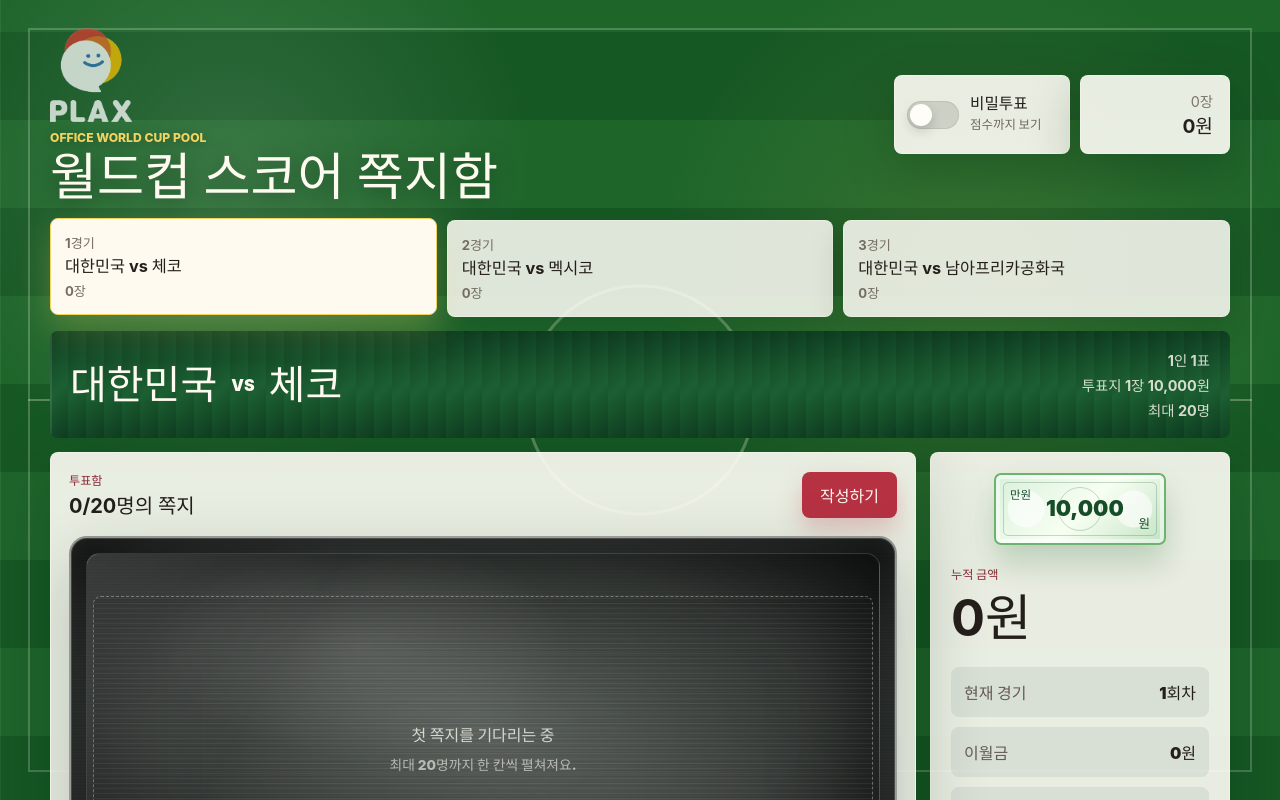
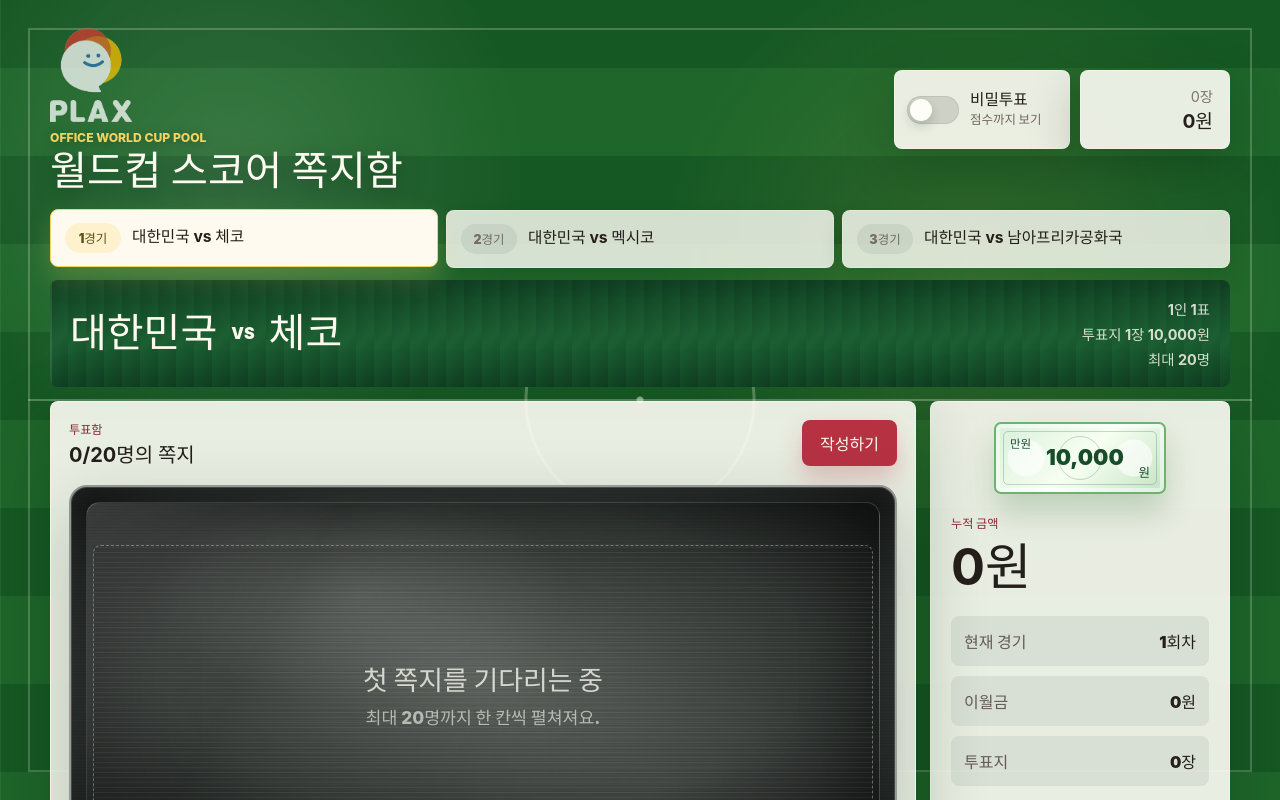
Before and after one commit to hyyyein/ipad-worldcup-toto, a React (Vite) app: page / in a window 1280 px wide. Shown: the top 800 px of the page. Built offline with nearby package versions, Linux system fonts and the light colour scheme.

Commit message:
Tighten header and match schedule layout

```diff
--- a/src/App.tsx
+++ b/src/App.tsx
@@ -431,9 +431,7 @@ function App() {
 
       <nav className="matchTabs" aria-label="경기 선택">
         {MATCHES.map((match) => {
-          const matchSummary = getMatchSummary(state, match.id);
           const isActive = match.id === selectedMatchId;
-          const isFinished = Boolean(matchSummary.result);
 
           return (
             <button
@@ -444,7 +442,6 @@ function App() {
             >
               <span>{match.order}경기</span>
               <strong>{match.title}</strong>
-              <em>{isFinished ? "결과 확정" : `${getTicketsForMatch(state, match.id).length}장`}</em>
             </button>
           );
         })}
--- a/src/styles.css
+++ b/src/styles.css
@@ -188,8 +188,8 @@ p {
 
 h1 {
   color: #fffaf0;
-  font-size: clamp(2rem, 4vw, 4.3rem);
-  line-height: 0.98;
+  font-size: clamp(2rem, 3.15vw, 3.25rem);
+  line-height: 1;
   margin-bottom: 0;
   text-shadow: 0 4px 22px rgba(0, 0, 0, 0.34);
 }
@@ -223,21 +223,22 @@ h2 {
 
 .matchTabs {
   display: grid;
-  gap: 10px;
+  gap: 8px;
   grid-template-columns: repeat(3, minmax(0, 1fr));
-  margin-bottom: 14px;
+  margin-bottom: 12px;
 }
 
 .matchTab {
-  background: rgba(255, 253, 247, 0.86);
+  align-items: center;
+  background: rgba(255, 253, 247, 0.82);
   border: 1px solid rgba(255, 255, 240, 0.28);
   border-radius: 8px;
-  box-shadow: 0 14px 34px rgba(5, 32, 15, 0.18);
+  box-shadow: 0 10px 22px rgba(5, 32, 15, 0.14);
   color: #241f1a;
-  display: grid;
-  gap: 5px;
-  min-height: 92px;
-  padding: 14px;
+  display: flex;
+  gap: 11px;
+  min-height: 58px;
+  padding: 10px 14px;
   text-align: left;
   transition:
     background 180ms ease,
@@ -245,16 +246,23 @@ h2 {
     transform 180ms ease;
 }
 
-.matchTab span,
-.matchTab em {
+.matchTab span {
+  align-items: center;
+  background: rgba(31, 64, 61, 0.08);
+  border-radius: 999px;
   color: #766d63;
-  font-size: 0.82rem;
-  font-style: normal;
-  font-weight: 700;
+  display: inline-flex;
+  flex: 0 0 auto;
+  font-size: 0.78rem;
+  font-weight: 900;
+  height: 30px;
+  justify-content: center;
+  min-width: 56px;
+  padding: 0 10px;
 }
 
 .matchTab strong {
-  font-size: 1.02rem;
+  font-size: 0.98rem;
   line-height: 1.2;
   overflow-wrap: anywhere;
 }
@@ -262,8 +270,13 @@ h2 {
 .matchTab.active {
   background: #fffaf0;
   border-color: #f4d45f;
-  box-shadow: 0 14px 34px rgba(248, 211, 93, 0.24);
-  transform: translateY(-2px);
+  box-shadow: 0 12px 26px rgba(248, 211, 93, 0.2);
+  transform: translateY(-1px);
+}
+
+.matchTab.active span {
+  background: rgba(244, 212, 95, 0.24);
+  color: #5c501b;
 }
 
 .scoreboard {
@@ -440,18 +453,20 @@ h2 {
   color: rgba(245, 246, 238, 0.8);
   display: flex;
   flex-direction: column;
+  font-size: clamp(1.3rem, 2.1vw, 1.95rem);
   font-weight: 800;
   height: 100%;
   justify-content: center;
   grid-column: 1 / -1;
   grid-row: 1 / -1;
-  gap: 8px;
+  gap: 12px;
+  line-height: 1.15;
   text-align: center;
 }
 
 .emptyBox small {
   color: rgba(245, 246, 238, 0.62);
-  font-size: 0.86rem;
+  font-size: clamp(0.95rem, 1.35vw, 1.15rem);
   font-weight: 800;
 }
 
```
